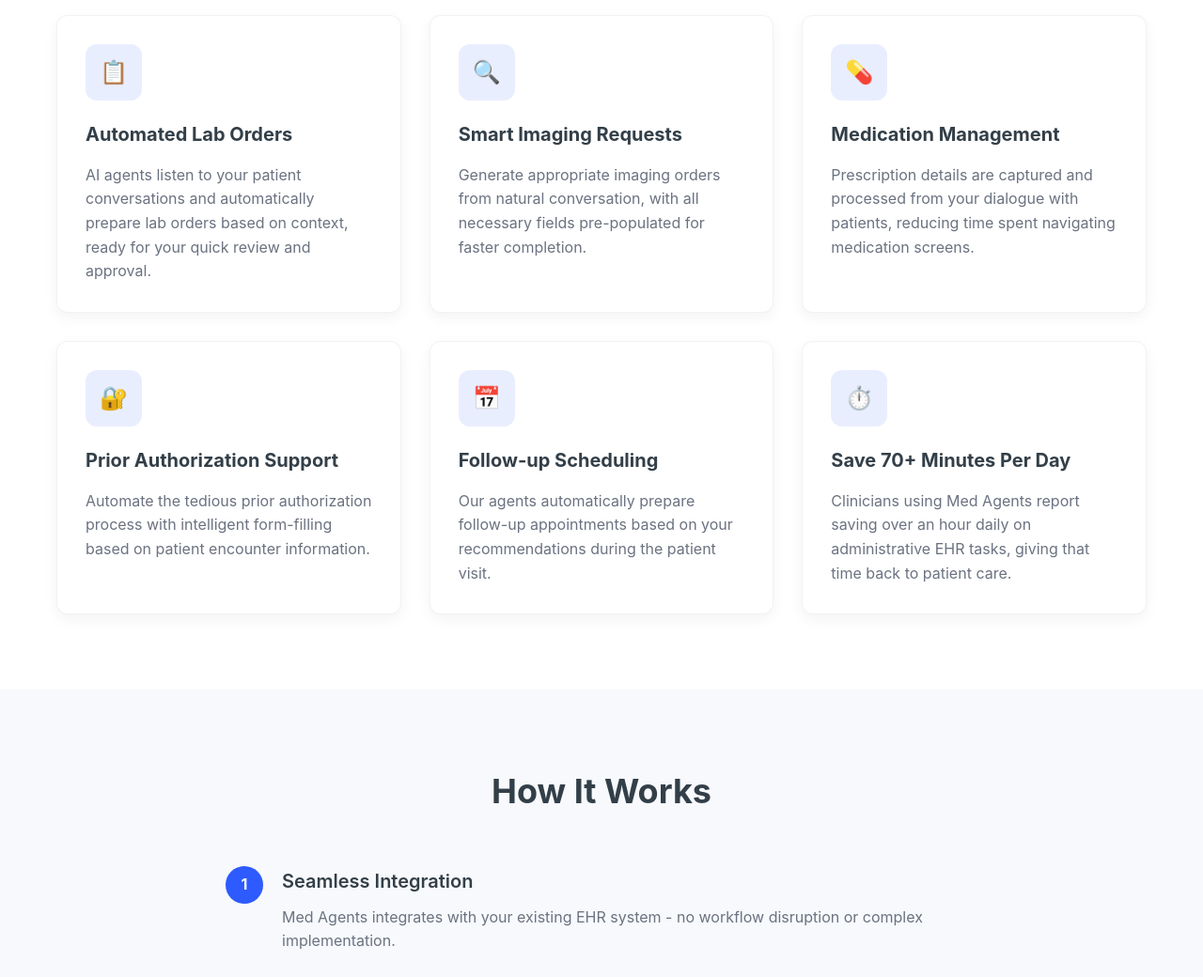
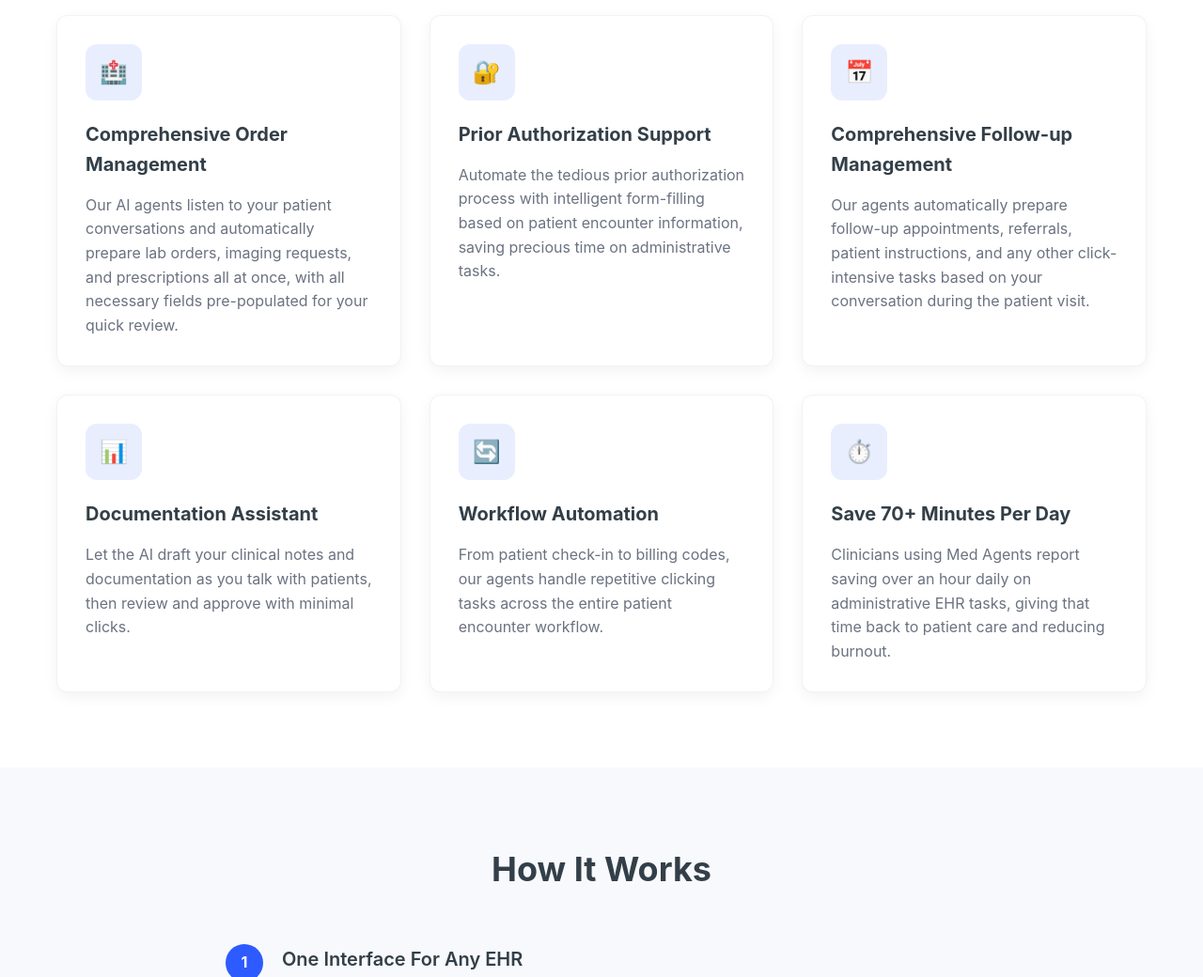
Before and after one commit to EMRAgents/EMRAgents.github.io, a plain HTML site: page index.html in a window 1280 px wide. Shown: the part 700-1740 px from the top of the page at 94% size. Drawn offline with Linux system fonts and the light colour scheme.

Commit message:
Update index.html

```diff
--- a/index.html
+++ b/index.html
@@ -377,34 +377,34 @@
             <h2 class="section-title">How Med Agents Transforms Your Practice</h2>
             <div class="features-grid">
                 <div class="feature-card">
-                    <div class="feature-icon">📋</div>
-                    <h3 class="feature-title">Automated Lab Orders</h3>
-                    <p class="feature-description">AI agents listen to your patient conversations and automatically prepare lab orders based on context, ready for your quick review and approval.</p>
-                </div>
-                <div class="feature-card">
-                    <div class="feature-icon">🔍</div>
-                    <h3 class="feature-title">Smart Imaging Requests</h3>
-                    <p class="feature-description">Generate appropriate imaging orders from natural conversation, with all necessary fields pre-populated for faster completion.</p>
-                </div>
-                <div class="feature-card">
-                    <div class="feature-icon">💊</div>
-                    <h3 class="feature-title">Medication Management</h3>
-                    <p class="feature-description">Prescription details are captured and processed from your dialogue with patients, reducing time spent navigating medication screens.</p>
+                    <div class="feature-icon">🏥</div>
+                    <h3 class="feature-title">Comprehensive Order Management</h3>
+                    <p class="feature-description">Our AI agents listen to your patient conversations and automatically prepare lab orders, imaging requests, and prescriptions all at once, with all necessary fields pre-populated for your quick review.</p>
                 </div>
                 <div class="feature-card">
                     <div class="feature-icon">🔐</div>
                     <h3 class="feature-title">Prior Authorization Support</h3>
-                    <p class="feature-description">Automate the tedious prior authorization process with intelligent form-filling based on patient encounter information.</p>
+                    <p class="feature-description">Automate the tedious prior authorization process with intelligent form-filling based on patient encounter information, saving precious time on administrative tasks.</p>
                 </div>
                 <div class="feature-card">
                     <div class="feature-icon">📅</div>
-                    <h3 class="feature-title">Follow-up Scheduling</h3>
-                    <p class="feature-description">Our agents automatically prepare follow-up appointments based on your recommendations during the patient visit.</p>
+                    <h3 class="feature-title">Comprehensive Follow-up Management</h3>
+                    <p class="feature-description">Our agents automatically prepare follow-up appointments, referrals, patient instructions, and any other click-intensive tasks based on your conversation during the patient visit.</p>
+                </div>
+                <div class="feature-card">
+                    <div class="feature-icon">📊</div>
+                    <h3 class="feature-title">Documentation Assistant</h3>
+                    <p class="feature-description">Let the AI draft your clinical notes and documentation as you talk with patients, then review and approve with minimal clicks.</p>
+                </div>
+                <div class="feature-card">
+                    <div class="feature-icon">🔄</div>
+                    <h3 class="feature-title">Workflow Automation</h3>
+                    <p class="feature-description">From patient check-in to billing codes, our agents handle repetitive clicking tasks across the entire patient encounter workflow.</p>
                 </div>
                 <div class="feature-card">
                     <div class="feature-icon">⏱️</div>
                     <h3 class="feature-title">Save 70+ Minutes Per Day</h3>
-                    <p class="feature-description">Clinicians using Med Agents report saving over an hour daily on administrative EHR tasks, giving that time back to patient care.</p>
+                    <p class="feature-description">Clinicians using Med Agents report saving over an hour daily on administrative EHR tasks, giving that time back to patient care and reducing burnout.</p>
                 </div>
             </div>
         </div>
@@ -418,8 +418,8 @@
                 <div class="step">
                     <div class="step-number">1</div>
                     <div class="step-content">
-                        <h3 class="step-title">Seamless Integration</h3>
-                        <p class="step-description">Med Agents integrates with your existing EHR system - no workflow disruption or complex implementation.</p>
+                        <h3 class="step-title">One Interface For Any EHR</h3>
+                        <p class="step-description">Whether you use Epic, Cerner, Allscripts, or any other cloud-based or desktop EHR system, Med Agents works with a single consistent interface you'll love.</p>
                     </div>
                 </div>
                 <div class="step">
```
